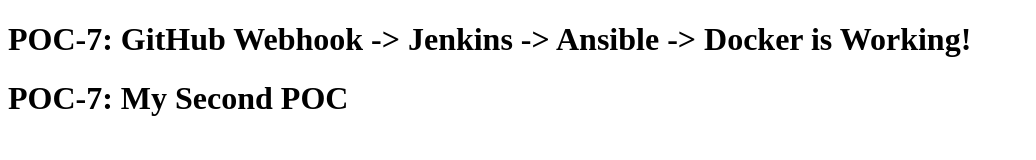
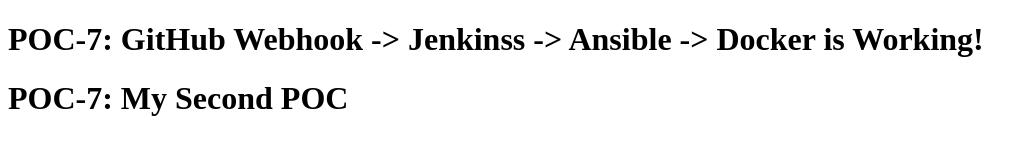
Before and after one commit to ManiSandeepDoradla/POC-7, a plain HTML site: page index.html in a window 1280 px wide. Shown: the whole page, without its empty margins (0-1036 px from the left). Drawn offline with Linux system fonts and the light colour scheme.

```diff
--- a/index.html
+++ b/index.html
@@ -1,6 +1,6 @@
 <!DOCTYPE html>
 <html>
 <head><title>POC-7</title></head>
-<body><h1>POC-7: GitHub Webhook -> Jenkins -> Ansible -> Docker is Working!</h1>
+<body><h1>POC-7: GitHub Webhook -> Jenkinss -> Ansible -> Docker is Working!</h1>
 <h1>POC-7: My Second POC</h1></body>
 </html>
```
